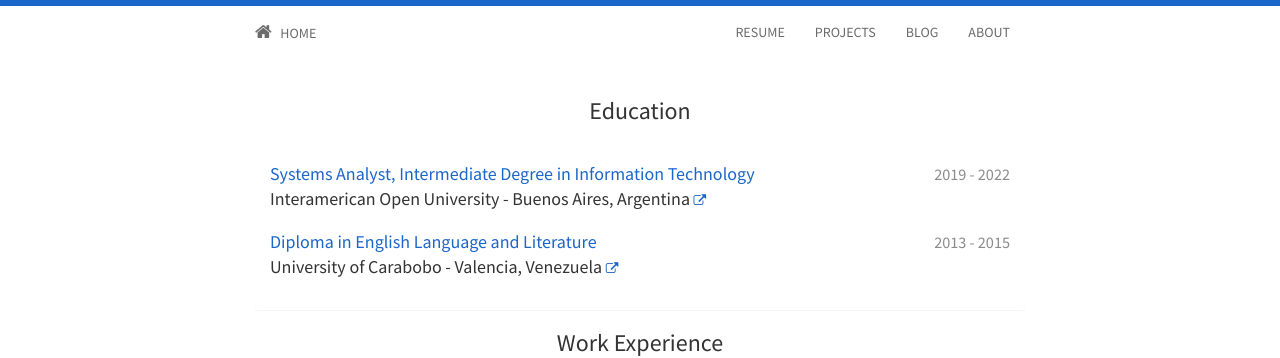
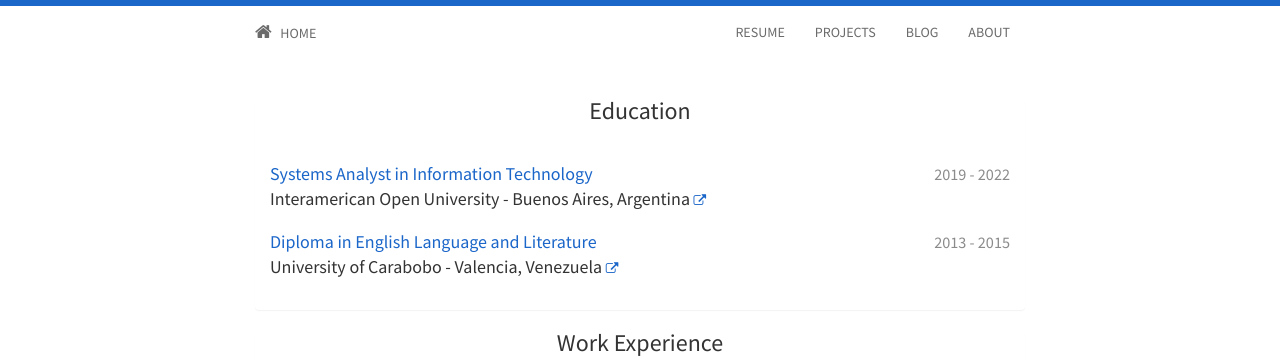
Before and after one commit to jfernancordova/jfernancordova.github.io, a Jekyll site: the page built from resume.html, in a window 1280 px wide. Shown: the top 358 px of the page. Built offline with Jekyll 4.4.1, drawn with Linux system fonts in a browser that asks for light colours; nearby versions of some CDN libraries.

Commit message:
Update resume.html

```diff
--- a/resume.html
+++ b/resume.html
@@ -9,7 +9,7 @@ title: Resume
       <h3 name="education" id="education">Education</h3>
       <div class="panel-body">
         <h5 class="project closer">
-          <span class="title">Systems Analyst, Intermediate Degree in Information Technology</span>
+          <span class="title">Systems Analyst in Information Technology</span>
           <span class="dates">2019 - 2022</span>
           <span class="company">
             Interamerican Open University - Buenos Aires, Argentina
```
